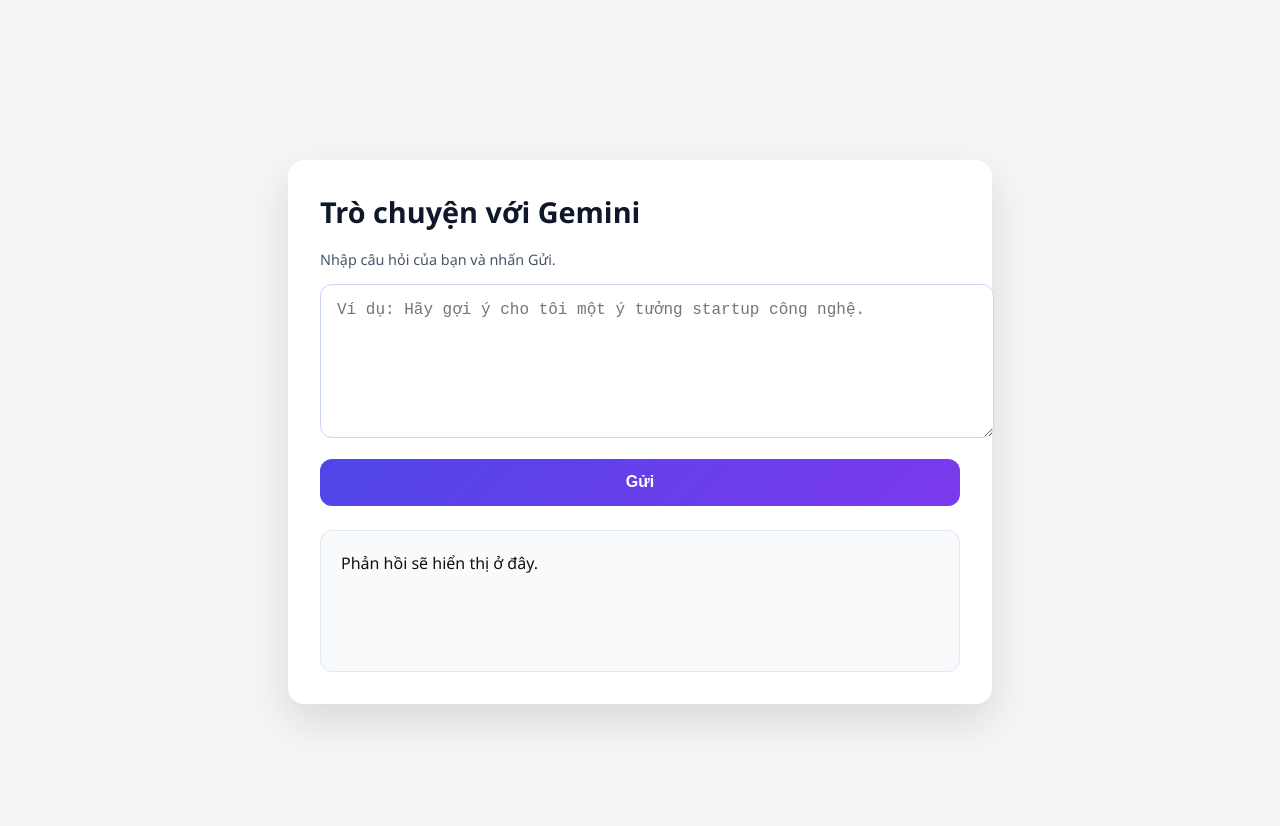
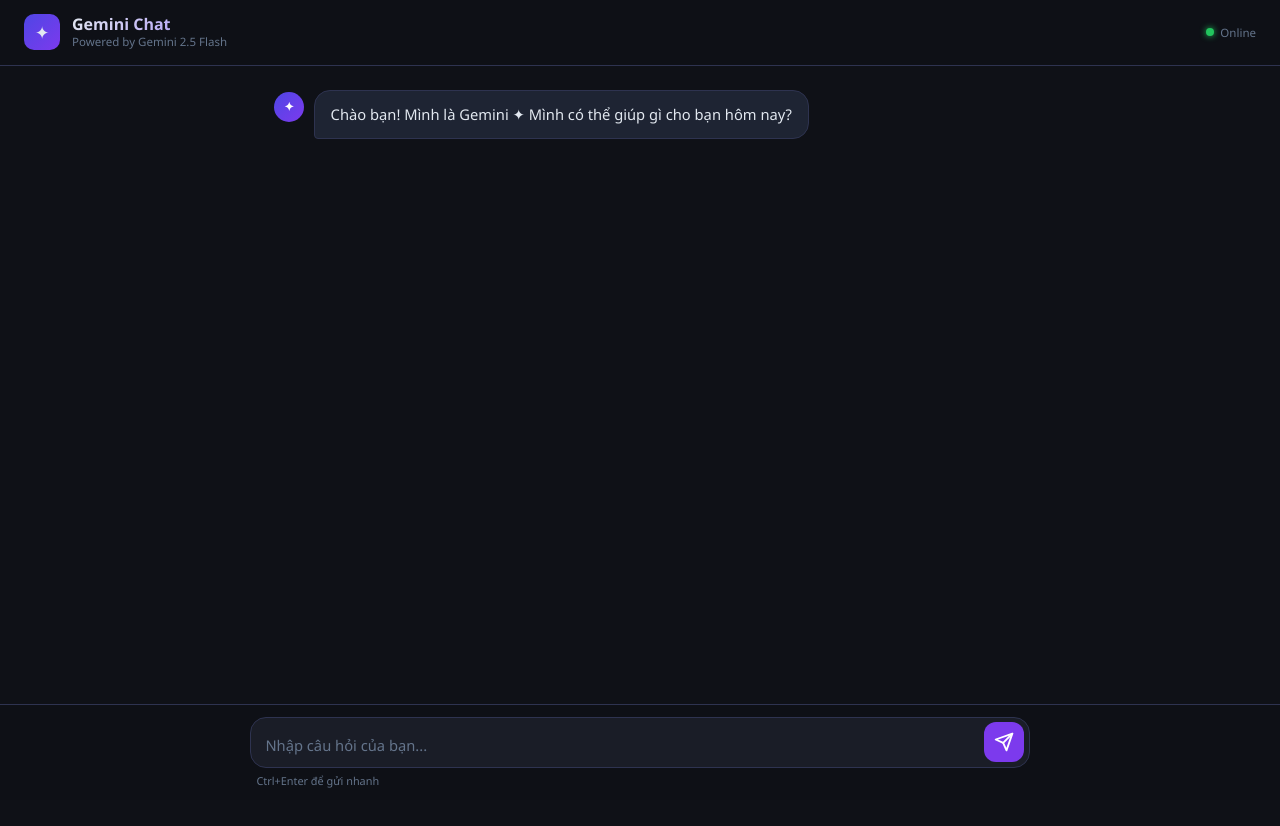
Before and after one commit to nbhson/app-gemini-chat, a website: page public/index.html in a window 1280 px wide. After the commit the page ends 800 px from the top, so only its background shows below. Drawn offline with Linux system fonts and the light colour scheme.

Commit message:
ui: redesign chat UI - dark theme, message bubbles, typing indicator
- Modern dark theme with purple/indigo accent and glassmorphism header
- Chat-style message bubbles with avatars instead of single response box
- Animated typing indicator while waiting for Gemini response
- Auto-growing textarea, Ctrl+Enter to send, Enter for newline
- HTML-escaped messages to prevent XSS from API responses
- Error bubbles with distinct styling and connection status indicator
- Full-height chat layout with scrollable message window

```diff
--- a/public/index.html
+++ b/public/index.html
@@ -5,136 +5,247 @@
   <meta name="viewport" content="width=device-width, initial-scale=1" />
   <title>Gemini Chat</title>
   <style>
+    *, *::before, *::after { box-sizing: border-box; margin: 0; padding: 0; }
     :root {
-        font-family: "Segoe UI", system-ui, -apple-system, BlinkMacSystemFont, sans-serif;
-        color: #111;
-        background-color: #f5f5f5;
+      --bg: #0f1117;
+      --surface: #1a1d27;
+      --border: #2e3350;
+      --accent: #7c3aed;
+      --accent-light: #a78bfa;
+      --text: #e2e8f0;
+      --text-muted: #64748b;
+      --user-bubble: #4f46e5;
+      --ai-bubble: #1e2433;
+      --radius: 16px;
     }
-
+    html { height: 100%; }
     body {
-        margin: 0;
-        min-height: 100vh;
+      font-family: 'Segoe UI', system-ui, -apple-system, sans-serif;
+      background: var(--bg);
+      color: var(--text);
+      min-height: 100%;
       display: flex;
-        align-items: center;
-        justify-content: center;
-        padding: 2rem;
+      flex-direction: column;
     }
-
-      .card {
-        width: min(640px, 100%);
-        background: #fff;
-        border-radius: 16px;
-        box-shadow: 0 18px 40px rgba(15, 23, 42, 0.12);
-        padding: 2rem;
+    header {
+      position: sticky; top: 0; z-index: 10;
+      background: rgba(15, 17, 23, 0.85);
+      backdrop-filter: blur(12px);
+      border-bottom: 1px solid var(--border);
+      padding: 0.9rem 1.5rem;
+      display: flex; align-items: center; gap: 0.75rem;
     }
-
-      h1 {
-        margin-top: 0;
-        font-size: 1.8rem;
-        color: #0f172a;
+    .logo-mark {
+      width: 36px; height: 36px; border-radius: 10px;
+      background: linear-gradient(135deg, #4f46e5, #7c3aed);
+      display: flex; align-items: center; justify-content: center;
+      font-size: 1.1rem; flex-shrink: 0;
     }
-
-      textarea {
-        width: 100%;
-        min-height: 120px;
-        border-radius: 12px;
-        border: 1px solid #cbd5f5;
-        padding: 1rem;
-        font-size: 1rem;
-        resize: vertical;
-        transition: border-color 0.2s ease;
+    .header-text h1 {
+      font-size: 1rem; font-weight: 700; line-height: 1.2;
+      background: linear-gradient(135deg, var(--text), var(--accent-light));
+      -webkit-background-clip: text; -webkit-text-fill-color: transparent;
     }
-
-      textarea:focus {
-        outline: none;
-        border-color: #6366f1;
-        box-shadow: 0 0 0 2px rgba(99, 102, 241, 0.2);
+    .header-text p { font-size: 0.72rem; color: var(--text-muted); }
+    .status-dot {
+      margin-left: auto; display: flex; align-items: center; gap: 6px;
+      font-size: 0.72rem; color: var(--text-muted);
     }
-
-      button {
-        margin-top: 1rem;
-        width: 100%;
-        border: none;
-        border-radius: 12px;
-        padding: 0.9rem 1.5rem;
-        background: linear-gradient(135deg, #4f46e5, #7c3aed);
-        color: #fff;
-        font-size: 1rem;
-        font-weight: 600;
-        cursor: pointer;
-        transition: transform 0.15s ease, box-shadow 0.15s ease;
+    .status-dot::before {
+      content: ''; width: 8px; height: 8px; border-radius: 50%;
+      background: #22c55e; box-shadow: 0 0 6px #22c55e;
     }
-
-      button:active {
-        transform: scale(0.98);
+    #chat-window {
+      flex: 1; overflow-y: auto; padding: 1.5rem;
+      display: flex; flex-direction: column; gap: 1rem;
+      max-width: 780px; width: 100%; margin: 0 auto;
     }
-
-      #response {
-        margin-top: 1.5rem;
-        border-radius: 12px;
-        background: #f8fafc;
-        padding: 1.25rem;
-        min-height: 100px;
-        white-space: pre-wrap;
-        line-height: 1.5;
-        border: 1px solid #e2e8f0;
+    .msg { display: flex; gap: 0.6rem; max-width: 85%; animation: slideIn 0.25s ease; }
+    .msg.user { align-self: flex-end; flex-direction: row-reverse; }
+    .msg.ai { align-self: flex-start; }
+    .avatar {
+      width: 30px; height: 30px; border-radius: 50%; flex-shrink: 0;
+      display: flex; align-items: center; justify-content: center;
+      font-size: 0.75rem; font-weight: 700; color: #fff; margin-top: 2px;
     }
-
-      .status {
-        font-size: 0.9rem;
-        color: #475569;
-        min-height: 1.2rem;
+    .msg.user .avatar { background: var(--user-bubble); }
+    .msg.ai .avatar { background: linear-gradient(135deg, #4f46e5, #7c3aed); }
+    .bubble {
+      padding: 0.75rem 1rem; border-radius: var(--radius);
+      line-height: 1.55; font-size: 0.92rem; white-space: pre-wrap;
+      word-break: break-word;
     }
+    .msg.user .bubble {
+      background: var(--user-bubble); color: #fff;
+      border-bottom-right-radius: 4px;
+    }
+    .msg.ai .bubble {
+      background: var(--ai-bubble); border: 1px solid var(--border);
+      border-bottom-left-radius: 4px;
+    }
+    .typing .bubble { display: flex; gap: 5px; align-items: center; min-height: 2.4rem; }
+    .typing .dot {
+      width: 7px; height: 7px; border-radius: 50%; background: var(--text-muted);
+      animation: bounce 1.2s infinite;
+    }
+    .typing .dot:nth-child(2) { animation-delay: 0.15s; }
+    .typing .dot:nth-child(3) { animation-delay: 0.3s; }
+    @keyframes bounce { 0%, 60%, 100% { transform: translateY(0); } 50% { transform: translateY(-5px); } }
+    @keyframes slideIn { from { opacity: 0; transform: translateY(8px); } to { opacity: 1; transform: translateY(0); } }
+    .error-bubble { border-color: #dc2626 !important; color: #fca5a5; }
   </style>
 </head>
 <body>
-    <div class="card">
-      <h1>Trò chuyện với Gemini</h1>
-      <p class="status" id="status">Nhập câu hỏi của bạn và nhấn Gửi.</p>
-      <form id="chat-form">
-        <textarea id="message-input" placeholder="Ví dụ: Hãy gợi ý cho tôi một ý tưởng startup công nghệ."></textarea>
-        <button type="submit">Gửi</button>
+  <header>
+    <div class="logo-mark">✦</div>
+    <div class="header-text">
+      <h1>Gemini Chat</h1>
+      <p>Powered by Gemini 2.5 Flash</p>
+    </div>
+    <div class="status-dot" id="status-dot">Online</div>
+  </header>
+
+  <main id="chat-window" role="log" aria-live="polite">
+    <div class="msg ai">
+      <div class="avatar">✦</div>
+      <div class="bubble">Chào bạn! Mình là Gemini ✦ Mình có thể giúp gì cho bạn hôm nay?</div>
+    </div>
+  </main>
+
+  <footer>
+    <form id="chat-form" autocomplete="off">
+      <div class="input-row">
+        <textarea id="message-input" placeholder="Nhập câu hỏi của bạn..." rows="1" maxlength="4000" aria-label="Nội dung tin nhắn"></textarea>
+        <button type="submit" id="send-btn" aria-label="Gửi">
+          <svg width="20" height="20" viewBox="0 0 24 24" fill="none" stroke="currentColor" stroke-width="2.2" stroke-linecap="round" stroke-linejoin="round">
+            <line x1="22" y1="2" x2="11" y2="13"/>
+            <polygon points="22 2 15 22 11 13 2 9 22 2"/>
+          </svg>
+        </button>
+      </div>
+      <div class="hint" id="hint">Ctrl+Enter để gửi nhanh</div>
     </form>
-      <div id="response">Phản hồi sẽ hiển thị ở đây.</div>
-    </div>
+  </footer>
 
+  <style>
+    footer {
+      position: sticky; bottom: 0;
+      background: rgba(15, 17, 23, 0.9);
+      backdrop-filter: blur(12px);
+      border-top: 1px solid var(--border);
+      padding: 0.75rem 1rem;
+    }
+    #chat-form { max-width: 780px; margin: 0 auto; }
+    .input-row {
+      display: flex; gap: 0.5rem; align-items: flex-end;
+      background: var(--surface); border: 1px solid var(--border);
+      border-radius: var(--radius); padding: 0.3rem 0.3rem 0.3rem 0.9rem;
+      transition: border-color 0.2s;
+    }
+    .input-row:focus-within { border-color: var(--accent); }
+    textarea {
+      flex: 1; background: transparent; border: none; outline: none;
+      color: var(--text); font-family: inherit; font-size: 0.92rem;
+      line-height: 1.5; resize: none; overflow: hidden;
+      min-height: 1.5rem; max-height: 8rem; padding: 0.4rem 0;
+    }
+    textarea::placeholder { color: var(--text-muted); }
+    #send-btn {
+      width: 40px; height: 40px; border: none; border-radius: 12px;
+      background: var(--accent); color: #fff; cursor: pointer;
+      display: flex; align-items: center; justify-content: center;
+      flex-shrink: 0; transition: background 0.15s, transform 0.1s;
+    }
+    #send-btn:hover { background: #6d28d9; }
+    #send-btn:active { transform: scale(0.93); }
+    #send-btn:disabled { background: var(--border); cursor: not-allowed; }
+    .hint { font-size: 0.68rem; color: var(--text-muted); margin-top: 0.3rem; padding: 0 0.4rem; }
+  </style>
 <script type="module">
   const form = document.querySelector("#chat-form");
   const input = document.querySelector("#message-input");
-      const responseBox = document.querySelector("#response");
-      const status = document.querySelector("#status");
+  const sendBtn = document.querySelector("#send-btn");
+  const chatWindow = document.querySelector("#chat-window");
+  const statusDot = document.querySelector("#status-dot");
 
-      form.addEventListener("submit", async (event) => {
-        event.preventDefault();
-        const message = input.value.trim();
+  const escapeHtml = (s) =>
+    s.replace(/&/g, "&amp;").replace(/</g, "&lt;").replace(/>/g, "&gt;");
 
-        if (!message) {
-          status.textContent = "Vui lòng nhập nội dung trước khi gửi.";
-          return;
+  function addMessage(role, text, extraClass) {
+    const wrap = document.createElement("div");
+    wrap.className = `msg ${role}` + (extraClass ? ` ${extraClass}` : "");
+    const avatar = document.createElement("div");
+    avatar.className = "avatar";
+    avatar.textContent = role === "user" ? "You" : "✦";
+    const bubble = document.createElement("div");
+    bubble.className = "bubble";
+    bubble.innerHTML = text;
+    wrap.append(avatar, bubble);
+    chatWindow.appendChild(wrap);
+    chatWindow.scrollTop = chatWindow.scrollHeight;
+    return wrap;
   }
 
-        status.textContent = "Đang gửi yêu cầu đến Gemini...";
-        responseBox.textContent = "Đang chờ phản hồi...";
+  function showTyping() {
+    return addMessage(
+      "ai",
+      '<span class="dot"></span><span class="dot"></span><span class="dot"></span>',
+      "typing"
+    );
+  }
 
+  function setBusy(busy) {
+    sendBtn.disabled = busy;
+    sendBtn.style.opacity = busy ? "0.5" : "1";
+    input.disabled = busy;
+  }
+
+  async function send(message) {
+    addMessage("user", escapeHtml(message));
+    input.value = "";
+    input.style.height = "auto";
+    setBusy(true);
+    statusDot.textContent = "Đang xử lý...";
+
+    const typing = showTyping();
     try {
       const res = await fetch("/api/chat", {
         method: "POST",
         headers: { "Content-Type": "application/json" },
         body: JSON.stringify({ message }),
       });
-
-          if (!res.ok) {
-            throw new Error("Máy chủ đang gặp sự cố.");
+      const data = await res.json().catch(() => ({}));
+      if (!res.ok) throw new Error(data.error || "Máy chủ đang gặp sự cố.");
+      typing.remove();
+      addMessage("ai", escapeHtml(data.reply || "Gemini không trả về nội dung."));
+      statusDot.textContent = "Online";
+    } catch (err) {
+      typing.remove();
+      addMessage("ai", `⚠️ ${escapeHtml(err.message || "Không thể nhận phản hồi.")}`, "error-bubble");
+      statusDot.textContent = "Lỗi kết nối";
+    } finally {
+      setBusy(false);
+      input.focus();
+    }
   }
 
-          const data = await res.json();
-          responseBox.textContent = data.reply || "Gemini không trả về nội dung.";
-          status.textContent = "Hoàn thành ✔";
-        } catch (error) {
-          console.error(error);
-          responseBox.textContent = "Không thể nhận phản hồi. Vui lòng thử lại.";
-          status.textContent = error.message;
+  form.addEventListener("submit", (e) => {
+    e.preventDefault();
+    const message = input.value.trim();
+    if (!message || input.disabled) return;
+    send(message);
+  });
+
+  input.addEventListener("keydown", (e) => {
+    if (e.key === "Enter" && (e.ctrlKey || e.metaKey)) {
+      e.preventDefault();
+      form.requestSubmit();
     }
+  });
+
+  input.addEventListener("input", () => {
+    input.style.height = "auto";
+    input.style.height = Math.min(input.scrollHeight, 128) + "px";
   });
 </script>
 </body>
```
Lines whose indentation alone changed are shown as unchanged.
